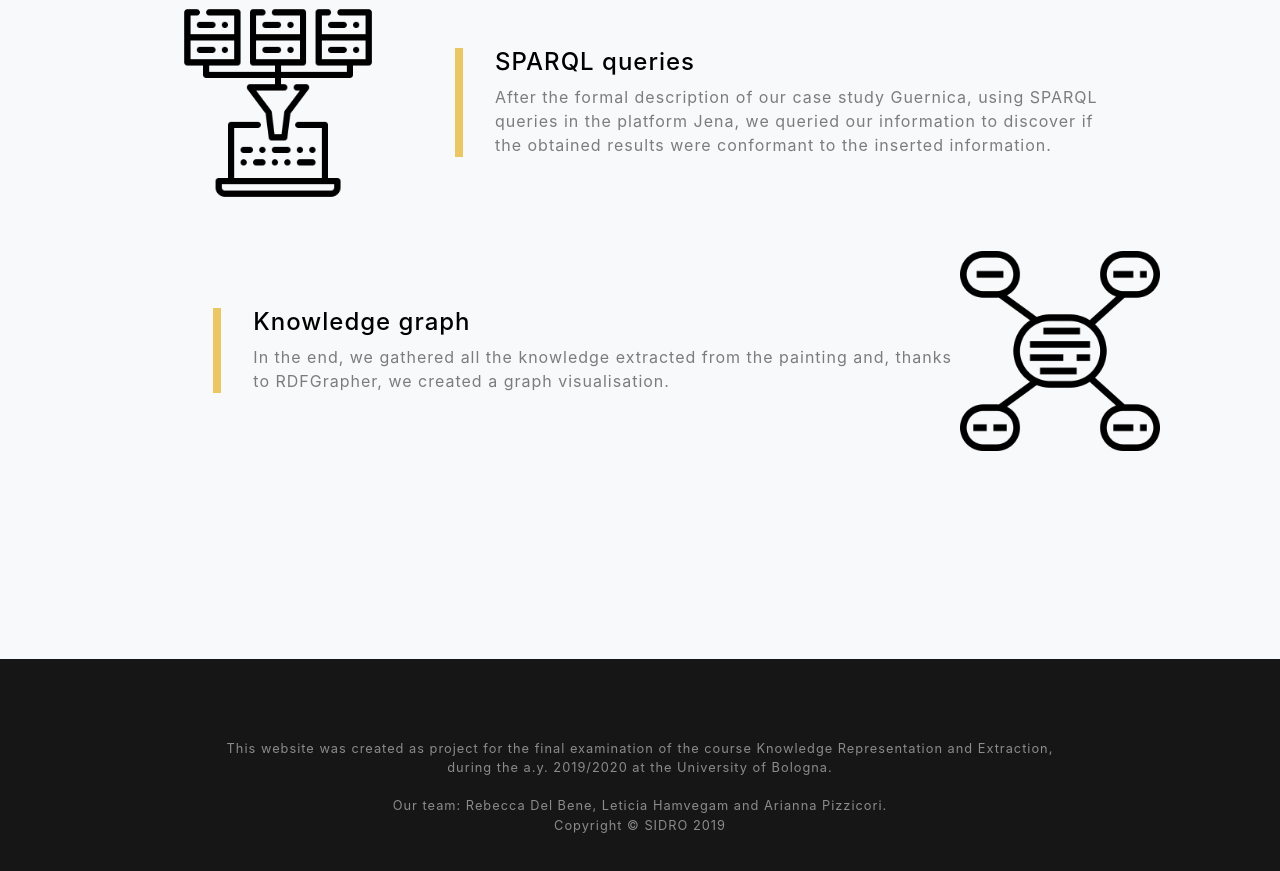
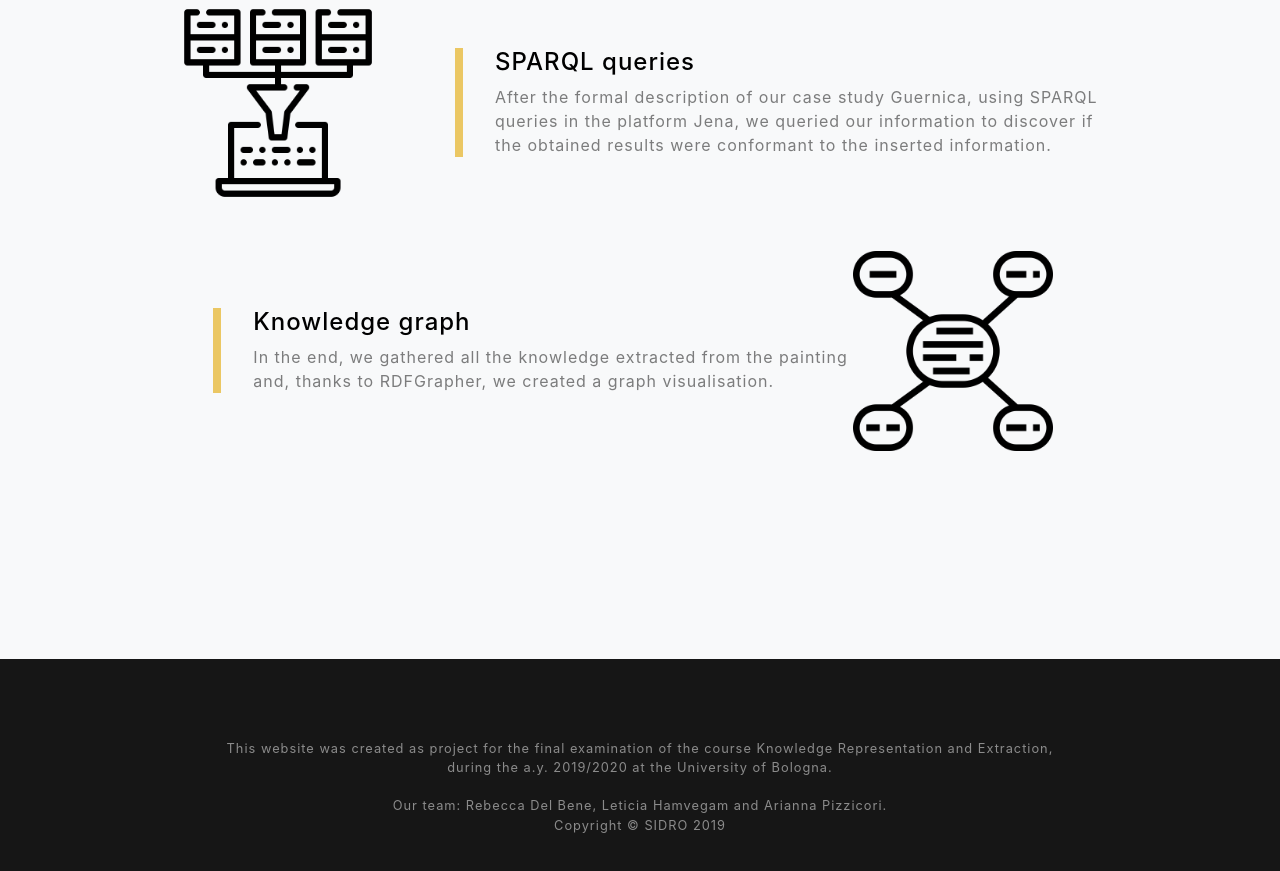
Before and after one commit to beccadelbens/The-SIDRO-project, a website with bundled scripts: page index.html in a window 1280 px wide. Shown: the part 3297-4168 px from the top of the page. Built offline with nearby package versions, Linux system fonts and the light colour scheme.

Commit message:
Update index.html

```diff
--- a/index.html
+++ b/index.html
@@ -279,14 +279,16 @@
      <div class="row align-items-center no-gutters mb-4 mb-lg-5">
         <div class="col-xl-2">
         </div>
-        <div class="col-xl-7">
+        <div class="col-xl-6">
           <div class="featured-text case text-center text-lg-left">
             <h4><a href="report.html#knowgraph">Knowledge graph</a></h4>
             <p class="text-black-50 mb-0">In the end, we gathered all the knowledge extracted from the painting and, thanks to RDFGrapher, we created a graph visualisation.</p>
           </div>
         </div>
-        <div class="col-xl-3">
+        <div class="col-xl-2">
           <a href="report.html#knowgraph"><img class="img-fluid" src="img/kno-graph.png" alt="" width="200px"></a>
+        </div>
+       <div class="col-xl-2">
         </div>
       </div>
   </section>
```
